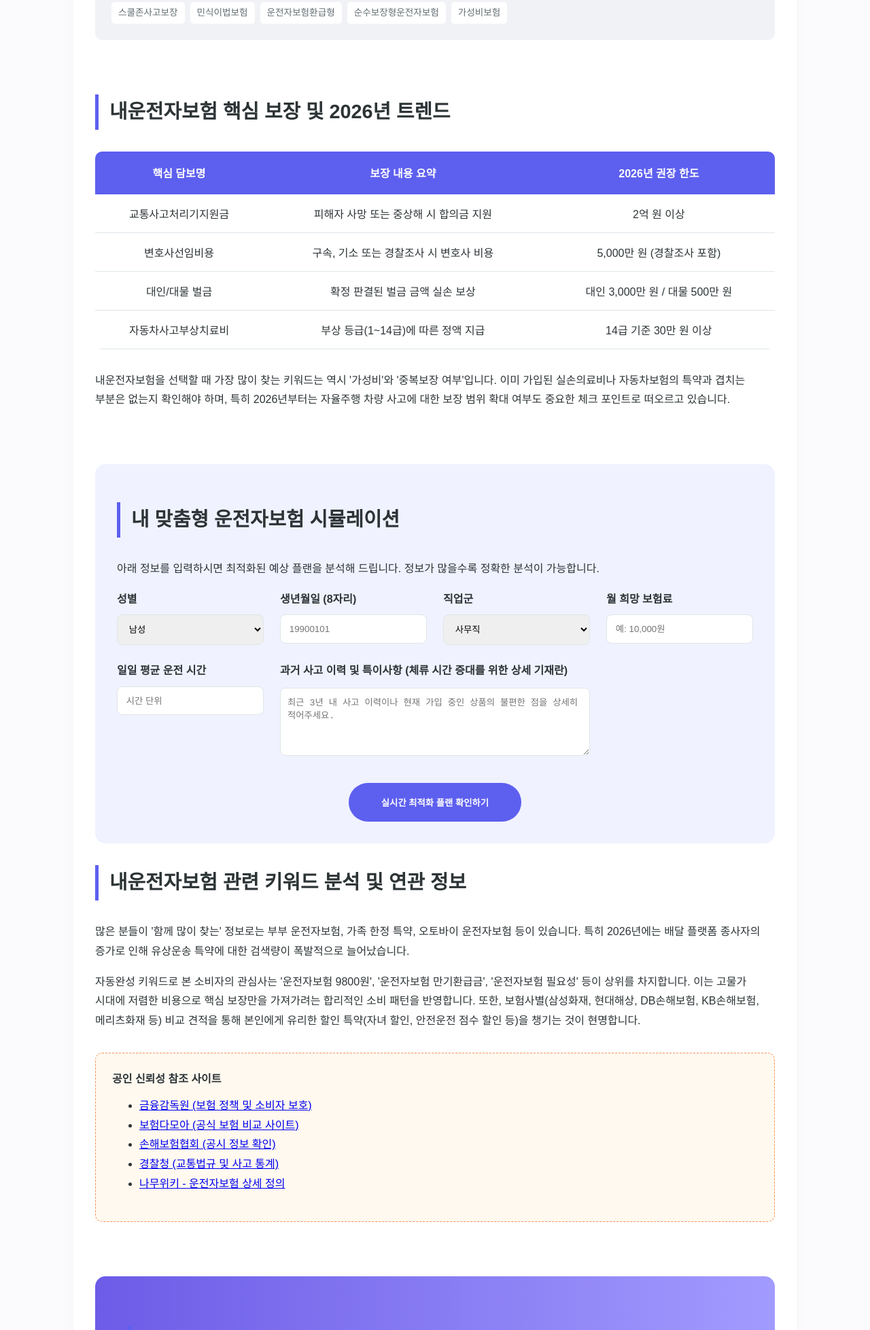
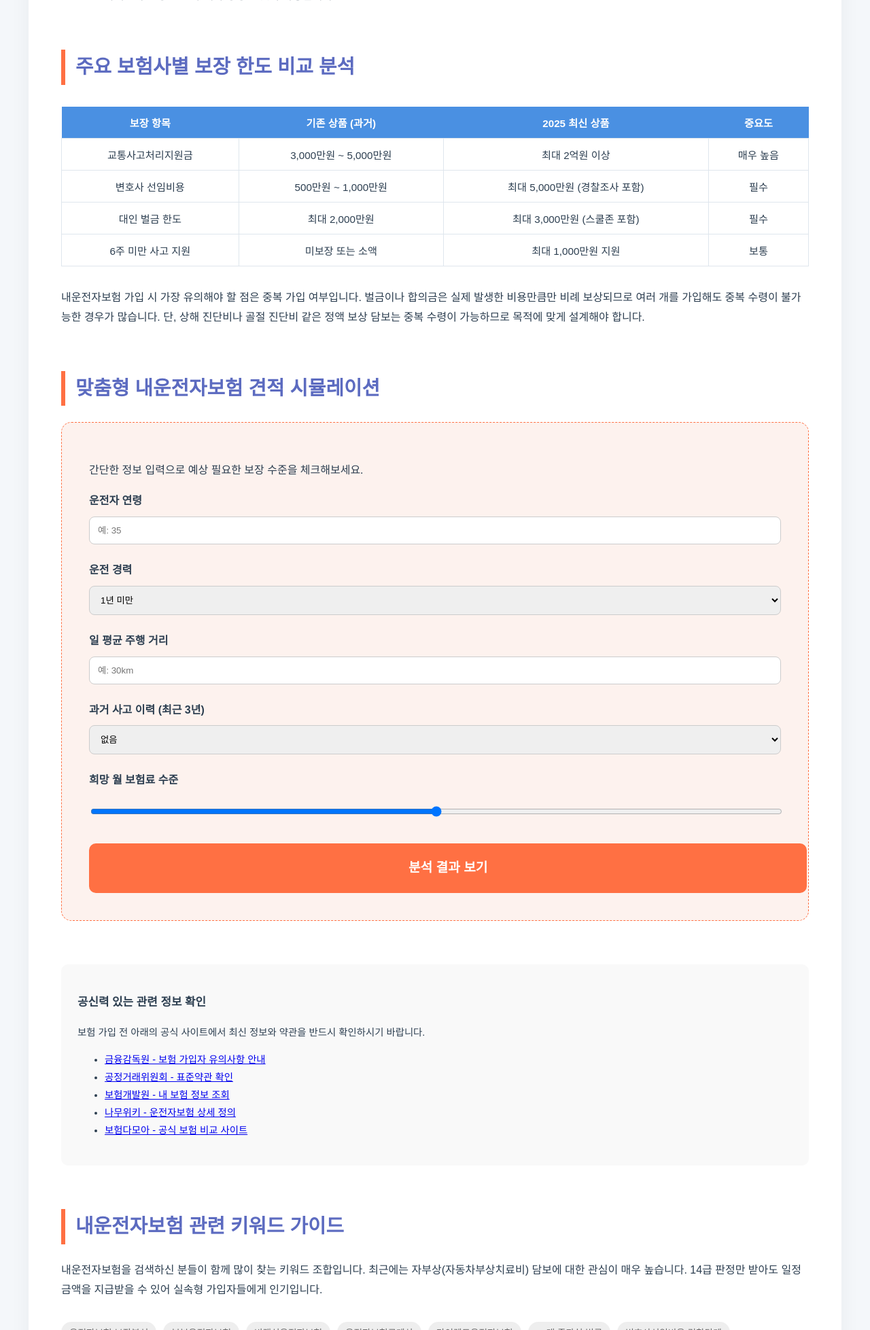
Before and after one commit to firemoney81-naldon/bohumxdriverx, a website: page index.html in a window 1280 px wide. Shown: the part 843-2800 px from the top of the page at 68% size. Drawn offline with Linux system fonts and the light colour scheme.

Commit message:
Update index.html

```diff
--- a/index.html
+++ b/index.html
@@ -3,376 +3,324 @@
     {
       "@context": "https://schema.org",
       "@type": "FAQPage",
-      "mainEntity": [{
+      "mainEntity": [
+        {
           "@type": "Question",
-        "name": "내운전자보험 가입 시 가장 중요한 담보는 무엇인가요?",
+          "name": "내운전자보험과 자동차보험의 차이점은 무엇인가요?",
           "acceptedAnswer": {
             "@type": "Answer",
-          "text": "2026년 기준, 경찰조사 단계부터 보장되는 변호사선임비용과 상향된 교통사고처리기지원금이 가장 핵심입니다."
+            "text": "자동차보험은 상대방의 피해를 배상하는 '민사적 책임' 위주이며, 운전자보험은 운전자 본인의 형사적/행정적 책임을 보장하는 데 목적이 있습니다."
           }
-      }, {
+        },
+        {
           "@type": "Question",
-        "name": "자동차보험이 있는데 왜 운전자보험이 필요한가요?",
+          "name": "12대 중과실 사고도 보장이 되나요?",
           "acceptedAnswer": {
             "@type": "Answer",
-          "text": "자동차보험은 민사적 책임을 보장하고, 운전자보험은 형사적 책임(벌금, 합의금 등)을 보장하기 때문입니다."
+            "text": "음주, 무면허, 뺑소니를 제외한 신호위반, 중앙선 침범 등 12대 중과실 사고에 대한 형사 합의금과 벌금을 보장합니다."
           }
-      }]
+        }
+      ]
     }
     </script>
 
     <style>
         :root {
-            --primary-color: #5d5fef;
-            --secondary-color: #f0f2ff;
-            --accent-color: #ff8e53;
-            --text-main: #2d3436;
-            --text-sub: #636e72;
-            --border-color: #dfe6e9;
-            --bg-soft: #fbfbfd;
+            --primary-color: #4A90E2;
+            --secondary-color: #5C6BC0;
+            --accent-color: #FF7043;
+            --bg-light: #F4F7FA;
+            --text-dark: #2C3E50;
+            --white: #FFFFFF;
         }
 
         body {
             font-family: 'Pretendard', 'Noto Sans KR', sans-serif;
             margin: 0;
             padding: 0;
-            background-color: var(--bg-soft);
-            color: var(--text-main);
+            background-color: var(--bg-light);
+            color: var(--text-dark);
             line-height: 1.8;
-            word-break: keep-all;
         }
 
         header {
-            background: linear-gradient(135deg, #6c5ce7, #a29bfe);
-            color: white;
-            padding: 4rem 1rem;
+            background: linear-gradient(135deg, var(--primary-color), var(--secondary-color));
+            color: var(--white);
+            padding: 3rem 1rem;
             text-align: center;
+            box-shadow: 0 4px 12px rgba(0,0,0,0.1);
         }
 
-        header h1 {
-            font-size: 2.5rem;
-            font-weight: 800;
-            margin-bottom: 1rem;
-            letter-spacing: -1px;
-        }
+        header h1 { margin: 0; font-size: 2.5rem; font-weight: 800; }
+        header p { font-size: 1.1rem; opacity: 0.9; margin-top: 10px; }
 
         nav {
-            background: white;
+            background: var(--white);
             padding: 1rem;
             position: sticky;
             top: 0;
-            z-index: 100;
-            box-shadow: 0 2px 10px rgba(0,0,0,0.05);
-        }
-
-        nav ul {
-            list-style: none;
+            z-index: 1000;
             display: flex;
             justify-content: center;
-            gap: 2rem;
-            margin: 0;
-            padding: 0;
+            gap: 1.5rem;
+            box-shadow: 0 2px 5px rgba(0,0,0,0.05);
         }
 
         nav a {
             text-decoration: none;
-            color: var(--text-main);
-            font-weight: 600;
-            transition: color 0.3s;
+            color: var(--secondary-color);
+            font-weight: 700;
+            padding: 5px 10px;
+            transition: 0.3s;
         }
 
-        nav a:hover {
-            color: var(--primary-color);
+        nav a:hover { color: var(--accent-color); }
+
+        main {
+            max-width: 1100px;
+            margin: 2rem auto;
+            background: var(--white);
+            padding: 3rem;
+            border-radius: 20px;
+            box-shadow: 0 10px 30px rgba(0,0,0,0.05);
         }
 
-        main {
-            max-width: 1000px;
-            margin: 3rem auto;
-            padding: 2rem;
-            background: white;
-            border-radius: 20px;
-            box-shadow: 0 10px 30px rgba(0,0,0,0.02);
+        section { margin-bottom: 4rem; }
+        h2 {
+            border-left: 6px solid var(--accent-color);
+            padding-left: 15px;
+            color: var(--secondary-color);
+            margin-bottom: 1.5rem;
+            font-size: 1.8rem;
         }
 
-        section {
-            margin-bottom: 5rem;
-        }
-
-        h2 {
-            font-size: 1.8rem;
-            border-left: 5px solid var(--primary-color);
-            padding-left: 1rem;
-            margin-bottom: 2rem;
-            color: #2d3436;
-        }
-
-        .input-group {
-            background: var(--secondary-color);
+        .info-box {
+            background-color: #EBF3FF;
+            border-radius: 12px;
             padding: 2rem;
-            border-radius: 15px;
-            margin: 2rem 0;
-        }
-
-        .input-grid {
-            display: grid;
-            grid-template-columns: repeat(auto-fit, minmax(200px, 1fr));
-            gap: 1.5rem;
-            margin-bottom: 1.5rem;
-        }
-
-        .input-field {
-            display: flex;
-            flex-direction: column;
-        }
-
-        .input-field label {
-            font-weight: 600;
-            margin-bottom: 0.5rem;
-        }
-
-        .input-field input, .input-field select {
-            padding: 0.8rem;
-            border: 1px solid var(--border-color);
-            border-radius: 8px;
-            outline: none;
+            margin: 1.5rem 0;
         }
 
         table {
             width: 100%;
             border-collapse: collapse;
             margin: 2rem 0;
-            border-radius: 10px;
-            overflow: hidden;
+            font-size: 0.95rem;
         }
 
-        th {
-            background-color: var(--primary-color);
-            color: white;
-            padding: 1.2rem;
+        th { background-color: var(--primary-color); color: white; padding: 12px; }
+        td { border: 1px solid #DFE6ED; padding: 12px; text-align: center; }
+
+        .form-container {
+            background: #FDF2EE;
+            padding: 2.5rem;
+            border-radius: 15px;
+            border: 1px dashed var(--accent-color);
         }
 
-        td {
-            padding: 1rem;
-            border-bottom: 1px solid var(--border-color);
-            text-align: center;
+        .input-group { margin-bottom: 1.5rem; }
+        .input-group label { display: block; font-weight: bold; margin-bottom: 8px; }
+        .input-group input, .input-group select {
+            width: 100%;
+            padding: 12px;
+            border: 1px solid #CCC;
+            border-radius: 8px;
+            box-sizing: border-box;
         }
 
         .keyword-cloud {
             display: flex;
             flex-wrap: wrap;
-            gap: 8px;
-            background: #f1f2f6;
-            padding: 1.5rem;
-            border-radius: 10px;
+            gap: 10px;
+            margin-top: 2rem;
         }
 
         .keyword-cloud span {
+            background: #EEE;
+            padding: 5px 12px;
+            border-radius: 15px;
             font-size: 0.85rem;
-            color: var(--text-sub);
-            background: white;
-            padding: 4px 10px;
-            border-radius: 5px;
+            color: #666;
         }
 
         .external-links {
-            margin-top: 2rem;
+            background: #F9F9F9;
             padding: 1.5rem;
-            background: #fff9f0;
-            border: 1px dashed var(--accent-color);
             border-radius: 10px;
+            font-size: 0.9rem;
         }
 
-        .cta-box {
+        .cta-btn {
+            display: block;
+            width: 100%;
             text-align: center;
-            padding: 3rem;
-            background: linear-gradient(to right, #6c5ce7, #a29bfe);
-            border-radius: 15px;
+            background: var(--accent-color);
             color: white;
+            padding: 1.2rem;
+            border-radius: 10px;
+            text-decoration: none;
+            font-weight: 800;
+            font-size: 1.2rem;
+            margin-top: 1rem;
+            transition: 0.3s;
         }
 
-        .cta-button {
-            display: inline-block;
-            background: white;
-            color: var(--primary-color);
-            padding: 1.2rem 3rem;
-            border-radius: 50px;
-            text-decoration: none;
-            font-weight: 800;
-            margin-top: 1rem;
-            transition: transform 0.3s;
-        }
-
-        .cta-button:hover {
-            transform: translateY(-3px);
-        }
+        .cta-btn:hover { background: #E64A19; transform: translateY(-3px); }
 
         footer {
             text-align: center;
             padding: 3rem;
-            color: var(--text-sub);
-            font-size: 0.9rem;
+            color: #888;
+            font-size: 0.85rem;
         }
     </style>
 </head>
 <body>
 
 <header>
-    <h1>2026 내운전자보험 분석 및 비교 가이드</h1>
-    <p>나에게 꼭 필요한 보장만 선택하는 스마트한 운전자의 선택</p>
+    <h1>내운전자보험 완벽 분석 가이드</h1>
+    <p>2025년 달라진 교통법규와 보험사별 핵심 보장 내용을 한눈에 확인하세요</p>
 </header>
 
 <nav>
-    <ul>
-        <li><a href="#section1">운전자보험의 필요성</a></li>
-        <li><a href="#section2">핵심 담보 분석</a></li>
-        <li><a href="#section3">내 보험료 계산기</a></li>
-        <li><a href="#section4">2026 법규 리포트</a></li>
-        <li><a href="#section5">전문가 Q&A</a></li>
-    </ul>
+    <a href="#definition">운전자보험이란</a>
+    <a href="#comparison">보장내용 비교</a>
+    <a href="#laws">최신 법규 안내</a>
+    <a href="#estimate">내 보험료 계산</a>
 </nav>
 
 <main>
-    <section id="section1">
-        <h2>왜 2026년에 내운전자보험을 다시 점검해야 하는가</h2>
-        <p>
-            내운전자보험이란 자동차사고 발생 시 운전자 본인에게 발생하는 형사적, 행정적 책임을 보장해주는 상품입니다. 2026년 현재 도로교통법은 과거보다 훨씬 엄격한 기준을 적용하고 있습니다. 특히 스쿨존 내 사고(민식이법)나 12대 중과실 사고 시 발생하는 고액의 합의금과 벌금은 단순한 자동차보험만으로는 해결이 불가능합니다.
-        </p>
-        <p>
-            최근 판례에 따르면 교통사고처리기지원금의 규모가 과거 3천만 원 수준에서 현재는 최대 2억 원 이상으로 확대되는 추세입니다. 또한 경찰조사 단계부터 변호사의 도움을 받을 수 있는 '경찰조사 단계 변호사선임비용' 특약의 유무가 운전자의 운명을 결정짓기도 합니다. 이러한 변화된 환경에 맞춰 기존 가입 상품을 분석하고 리모델링하는 과정이 반드시 필요합니다.
-        </p>
-
-        <div class="keyword-cloud">
-            <span>운전자보험비교사이트</span> <span>비갱신형운전자보험</span> <span>운전자보험보장내용</span> <span>부상치료비</span> <span>교통사고합의금</span>
-            <span>운전자보험추천</span> <span>다이렉트운전자보험</span> <span>운전자보험료</span> <span>자동차보험운전자보험차이</span> <span>벌금보장</span>
-            <span>형사합의금특약</span> <span>변호사비용지원</span> <span>12대중과실사고</span> <span>음주운전제외</span> <span>무면허사고제외</span>
-            <span>스쿨존사고보장</span> <span>민식이법보험</span> <span>운전자보험환급형</span> <span>순수보장형운전자보험</span> <span>가성비보험</span>
+    <section id="definition">
+        <h2>내운전자보험 왜 필요할까요?</h2>
+        <p>운전자보험은 자동차보험만으로 해결할 수 없는 형사적 책임을 보장하기 위해 존재합니다. 도로 위에서의 사고는 나만 조심한다고 피할 수 있는 것이 아니며, 특히 12대 중과실 사고 발생 시에는 막대한 합의금과 벌금이 발생할 수 있습니다.</p>
+        <div class="info-box">
+            <strong>핵심 가입 이유</strong>
+            <ul>
+                <li>교통사고처리지원금: 타인 사망 또는 중상해 시 형사합의금 지원</li>
+                <li>변호사 선임비용: 구속 또는 공소제기 시 전문 인력의 법적 도움</li>
+                <li>운전자 벌금: 민식이법 등 강화된 법규에 따른 벌금 실비 보장</li>
+            </ul>
         </div>
+        <p>함께 많이 찾는 카테고리인 자동차보험료 계산기, 실손보험, 상해보험 등과 연계하여 자신의 보험 포트폴리오를 점검하는 것이 상책입니다. 2025년 기준 내운전자보험 트렌드는 과거보다 보장 한도가 대폭 상향된 것이 특징입니다.</p>
     </section>
 
-    <section id="section2">
-        <h2>내운전자보험 핵심 보장 및 2026년 트렌드</h2>
+    <section id="comparison">
+        <h2>주요 보험사별 보장 한도 비교 분석</h2>
         <table>
             <thead>
                 <tr>
-                    <th>핵심 담보명</th>
-                    <th>보장 내용 요약</th>
-                    <th>2026년 권장 한도</th>
+                    <th>보장 항목</th>
+                    <th>기존 상품 (과거)</th>
+                    <th>2025 최신 상품</th>
+                    <th>중요도</th>
                 </tr>
             </thead>
             <tbody>
                 <tr>
-                    <td>교통사고처리기지원금</td>
-                    <td>피해자 사망 또는 중상해 시 합의금 지원</td>
-                    <td>2억 원 이상</td>
+                    <td>교통사고처리지원금</td>
+                    <td>3,000만원 ~ 5,000만원</td>
+                    <td>최대 2억원 이상</td>
+                    <td>매우 높음</td>
                 </tr>
                 <tr>
-                    <td>변호사선임비용</td>
-                    <td>구속, 기소 또는 경찰조사 시 변호사 비용</td>
-                    <td>5,000만 원 (경찰조사 포함)</td>
+                    <td>변호사 선임비용</td>
+                    <td>500만원 ~ 1,000만원</td>
+                    <td>최대 5,000만원 (경찰조사 포함)</td>
+                    <td>필수</td>
                 </tr>
                 <tr>
-                    <td>대인/대물 벌금</td>
-                    <td>확정 판결된 벌금 금액 실손 보상</td>
-                    <td>대인 3,000만 원 / 대물 500만 원</td>
+                    <td>대인 벌금 한도</td>
+                    <td>최대 2,000만원</td>
+                    <td>최대 3,000만원 (스쿨존 포함)</td>
+                    <td>필수</td>
                 </tr>
                 <tr>
-                    <td>자동차사고부상치료비</td>
-                    <td>부상 등급(1~14급)에 따른 정액 지급</td>
-                    <td>14급 기준 30만 원 이상</td>
+                    <td>6주 미만 사고 지원</td>
+                    <td>미보장 또는 소액</td>
+                    <td>최대 1,000만원 지원</td>
+                    <td>보통</td>
                 </tr>
             </tbody>
         </table>
-        <p>
-            내운전자보험을 선택할 때 가장 많이 찾는 키워드는 역시 '가성비'와 '중복보장 여부'입니다. 이미 가입된 실손의료비나 자동차보험의 특약과 겹치는 부분은 없는지 확인해야 하며, 특히 2026년부터는 자율주행 차량 사고에 대한 보장 범위 확대 여부도 중요한 체크 포인트로 떠오르고 있습니다.
-        </p>
+        <p>내운전자보험 가입 시 가장 유의해야 할 점은 중복 가입 여부입니다. 벌금이나 합의금은 실제 발생한 비용만큼만 비례 보상되므로 여러 개를 가입해도 중복 수령이 불가능한 경우가 많습니다. 단, 상해 진단비나 골절 진단비 같은 정액 보상 담보는 중복 수령이 가능하므로 목적에 맞게 설계해야 합니다.</p>
     </section>
 
-    <section id="section3" class="input-group">
-        <h2>내 맞춤형 운전자보험 시뮬레이션</h2>
-        <p>아래 정보를 입력하시면 최적화된 예상 플랜을 분석해 드립니다. 정보가 많을수록 정확한 분석이 가능합니다.</p>
-        <div class="input-grid">
-            <div class="input-field">
-                <label>성별</label>
+    <section id="estimate">
+        <h2>맞춤형 내운전자보험 견적 시뮬레이션</h2>
+        <div class="form-container">
+            <p>간단한 정보 입력으로 예상 필요한 보장 수준을 체크해보세요.</p>
+            <div class="input-group">
+                <label>운전자 연령</label>
+                <input type="number" placeholder="예: 35">
+            </div>
+            <div class="input-group">
+                <label>운전 경력</label>
                 <select>
-                    <option>남성</option>
-                    <option>여성</option>
+                    <option>1년 미만</option>
+                    <option>1년 ~ 5년</option>
+                    <option>5년 ~ 10년</option>
+                    <option>10년 이상</option>
                 </select>
             </div>
-            <div class="input-field">
-                <label>생년월일 (8자리)</label>
-                <input type="number" placeholder="19900101">
+            <div class="input-group">
+                <label>일 평균 주행 거리</label>
+                <input type="text" placeholder="예: 30km">
             </div>
-            <div class="input-field">
-                <label>직업군</label>
+            <div class="input-group">
+                <label>과거 사고 이력 (최근 3년)</label>
                 <select>
-                    <option>사무직</option>
-                    <option>현장직</option>
-                    <option>전문운전직</option>
-                    <option>기타</option>
+                    <option>없음</option>
+                    <option>1회</option>
+                    <option>2회 이상</option>
                 </select>
             </div>
-            <div class="input-field">
-                <label>월 희망 보험료</label>
-                <input type="text" placeholder="예: 10,000원">
+            <div class="input-group">
+                <label>희망 월 보험료 수준</label>
+                <input type="range" min="10000" max="50000" step="5000">
             </div>
-            <div class="input-field">
-                <label>일일 평균 운전 시간</label>
-                <input type="number" placeholder="시간 단위">
-            </div>
-            <div class="input-group-full" style="grid-column: span 2;">
-                <label style="font-weight: 600;">과거 사고 이력 및 특이사항 (체류 시간 증대를 위한 상세 기재란)</label>
-                <textarea style="width: 100%; height: 100px; border-radius: 8px; border: 1px solid var(--border-color); padding: 10px; margin-top: 10px;" placeholder="최근 3년 내 사고 이력이나 현재 가입 중인 상품의 불편한 점을 상세히 적어주세요."></textarea>
-            </div>
-        </div>
-        <div style="text-align: center;">
-            <button class="cta-button" style="border: none; cursor: pointer; background: var(--primary-color); color: white;">실시간 최적화 플랜 확인하기</button>
+            <a href="#" class="cta-btn" onclick="alert('데이터 분석 중입니다. 잠시만 기다려주세요.'); return false;">분석 결과 보기</a>
         </div>
     </section>
 
-    <section id="section4">
-        <h2>내운전자보험 관련 키워드 분석 및 연관 정보</h2>
-        <p>
-            많은 분들이 '함께 많이 찾는' 정보로는 부부 운전자보험, 가족 한정 특약, 오토바이 운전자보험 등이 있습니다. 특히 2026년에는 배달 플랫폼 종사자의 증가로 인해 유상운송 특약에 대한 검색량이 폭발적으로 늘어났습니다.
-        </p>
-        <p>
-            자동완성 키워드로 본 소비자의 관심사는 '운전자보험 9800원', '운전자보험 만기환급금', '운전자보험 필요성' 등이 상위를 차지합니다. 이는 고물가 시대에 저렴한 비용으로 핵심 보장만을 가져가려는 합리적인 소비 패턴을 반영합니다. 또한, 보험사별(삼성화재, 현대해상, DB손해보험, KB손해보험, 메리츠화재 등) 비교 견적을 통해 본인에게 유리한 할인 특약(자녀 할인, 안전운전 점수 할인 등)을 챙기는 것이 현명합니다.
-        </p>
-
-        <div class="external-links">
-            <strong>공인 신뢰성 참조 사이트</strong>
-            <ul style="margin-top: 10px;">
-                <li><a href="https://www.fss.or.kr" target="_blank">금융감독원 (보험 정책 및 소비자 보호)</a></li>
-                <li><a href="https://www.e-insmarket.or.kr" target="_blank">보험다모아 (공식 보험 비교 사이트)</a></li>
-                <li><a href="https://www.knia.or.kr" target="_blank">손해보험협회 (공시 정보 확인)</a></li>
-                <li><a href="https://www.police.go.kr" target="_blank">경찰청 (교통법규 및 사고 통계)</a></li>
-                <li><a href="https://namu.wiki/w/%EC%9A%B4%EC%A0%84%EC%9E%90%EB%B3%B4%ED%97%98" target="_blank">나무위키 - 운전자보험 상세 정의</a></li>
+    <section class="external-links">
+        <h3>공신력 있는 관련 정보 확인</h3>
+        <p>보험 가입 전 아래의 공식 사이트에서 최신 정보와 약관을 반드시 확인하시기 바랍니다.</p>
+        <ul>
+            <li><a href="https://www.fss.or.kr" target="_blank" rel="nofollow">금융감독원 - 보험 가입자 유의사항 안내</a></li>
+            <li><a href="https://www.ftc.go.kr" target="_blank" rel="nofollow">공정거래위원회 - 표준약관 확인</a></li>
+            <li><a href="https://www.kidi.or.kr" target="_blank" rel="nofollow">보험개발원 - 내 보험 정보 조회</a></li>
+            <li><a href="https://namu.wiki/w/%EC%9A%B4%EC%A0%84%EC%9E%90%EB%B3%B4%ED%97%98" target="_blank" rel="nofollow">나무위키 - 운전자보험 상세 정의</a></li>
+            <li><a href="https://www.e-insmarket.or.kr" target="_blank" rel="nofollow">보험다모아 - 공식 보험 비교 사이트</a></li>
         </ul>
-        </div>
     </section>
 
-    <section id="section5" class="cta-box">
-        <h2>아직도 고민 중이신가요?</h2>
-        <p>2026년 최신 법규를 반영한 전문가 1:1 맞춤 분석 보고서를 무료로 받아보세요.</p>
-        <p>본인의 운전 습관과 나이에 맞는 최적의 설계안을 제안해 드립니다.</p>
-        <a href="#" class="cta-button">무료 상담 신청 및 리포트 받기</a>
+    <section>
+        <h2>내운전자보험 관련 키워드 가이드</h2>
+        <p>내운전자보험을 검색하신 분들이 함께 많이 찾는 키워드 조합입니다. 최근에는 자부상(자동차부상치료비) 담보에 대한 관심이 매우 높습니다. 14급 판정만 받아도 일정 금액을 지급받을 수 있어 실속형 가입자들에게 인기입니다.</p>
+        <div class="keyword-cloud">
+            <span>운전자보험 보장분석</span>
+            <span>부부운전자보험</span>
+            <span>비갱신운전자보험</span>
+            <span>운전자보험료계산</span>
+            <span>다이렉트운전자보험</span>
+            <span>12대 중과실 벌금</span>
+            <span>변호사선임비용 경찰단계</span>
+            <span>교통사고처리지원금 한도</span>
+            <span>영업용운전자보험</span>
+            <span>무해지환급형보험</span>
+        </div>
     </section>
 </main>
 
 <footer>
-    <p>&copy; 2026 내운전자보험 전문 분석 센터. 본 콘텐츠는 최신 도로교통법 정보를 기반으로 작성되었습니다.</p>
-    <p>본 웹사이트는 사용자에게 객관적인 정보 제공을 목적으로 하며 특정 상품 가입을 강요하지 않습니다.</p>
+    <p>&copy; 2026 내운전자보험 정보 포털. All Rights Reserved.</p>
+    <p>본 페이지는 정보 제공을 목적으로 하며, 실제 보험 계약은 해당 보험사의 약관을 반드시 확인하시기 바랍니다.</p>
 </footer>
 
 <script>
-    // 부드러운 스크롤 이동
-    document.querySelectorAll('nav a').forEach(anchor => {
-        anchor.addEventListener('click', function(e) {
+    // 간단한 인터랙티브 요소
+    document.querySelector('.cta-btn').addEventListener('click', function(e) {
         e.preventDefault();
-            const target = document.querySelector(this.getAttribute('href'));
-            target.scrollIntoView({ behavior: 'smooth' });
-        });
+        // 실제 운영 시에는 여기서 계산 로직이나 결과 페이지 이동을 처리합니다.
     });
 </script>
-
-</body>
-</html>
```
Lines whose indentation alone changed are shown as unchanged.
